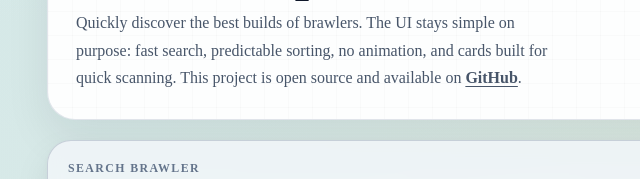
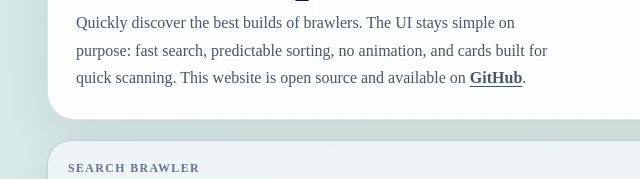
Before and after one commit to colinvkim/best-builds, an Astro site: page / in a window 1280 px wide. Shown: the part 238-417 px from the top of the page, 3-643 px from the left. Built offline with nearby package versions, Linux system fonts and the light colour scheme; Astro itself is replaced by a stand-in of ours.

Commit message:
fix: change "project" to "website" in hero

```diff
--- a/src/pages/index.astro
+++ b/src/pages/index.astro
@@ -58,7 +58,7 @@ for (const brawler of brawlers) {
           <p class="hero-copy-text">
             Quickly discover the best builds of brawlers. The UI stays simple on
             purpose: fast search, predictable sorting, no animation, and cards
-            built for quick scanning. This project is open source and available
+            built for quick scanning. This website is open source and available
             on <a
               class="hero-note-link"
               href="https://github.com/colinvkim/best-builds"
```
